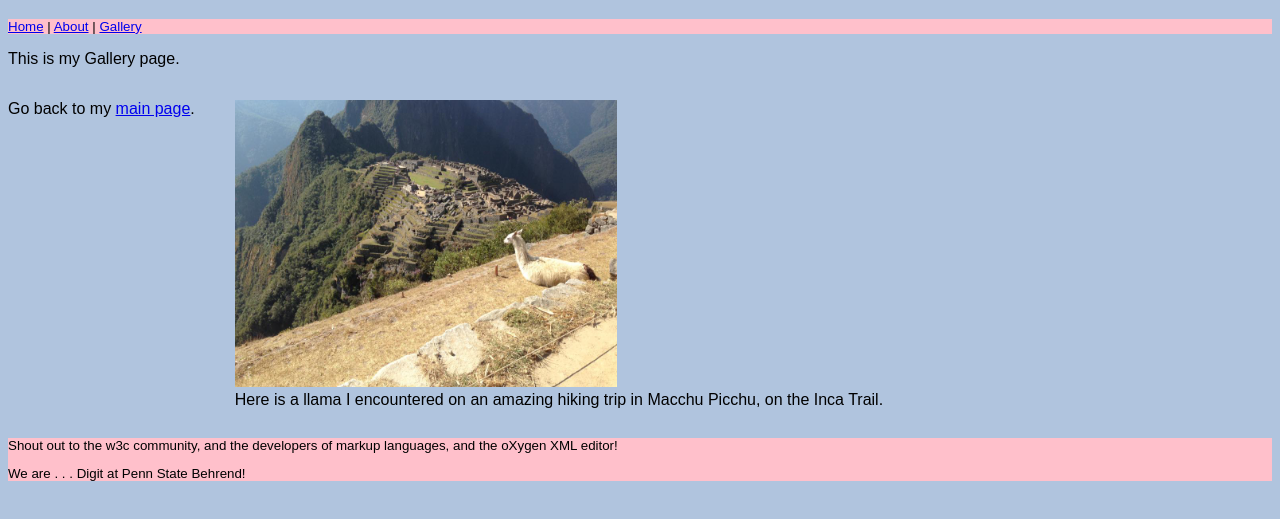
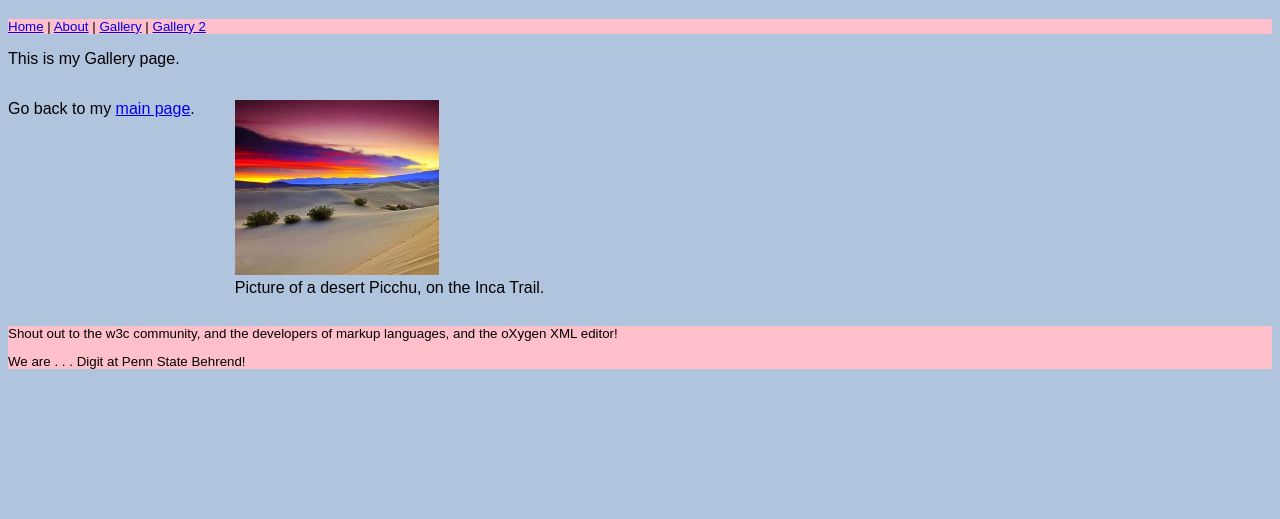
Before and after one commit to EmryB/Portfolio, a plain HTML site: page docs/gallery2.html in a window 1280 px wide. Shown: the part 61-580 px from the top of the page. Drawn offline with Linux system fonts and the light colour scheme.

Commit message:
updating

```diff
--- a/docs/gallery2.html
+++ b/docs/gallery2.html
@@ -22,7 +22,7 @@
         <!-- CONTENT FOR DISPLAY. The <body> element holds the content we see in the display window on the web browser.-->
         <h1>Gallery</h1>
         <nav class="featureBlock">
-            <a href="index.html">Home</a> | <a href="about.html">About</a> | <a href="gallery.html">Gallery</a>
+            <a href="index.html">Home</a> | <a href="about.html">About</a> | <a href="gallery.html">Gallery</a> | <a href="gallery2.html">Gallery 2</a>
 
         </nav>
         <p>This is my Gallery page.</p>
@@ -31,8 +31,8 @@
         <div class="side-by-side">
             <p>Go back to my <a href="index.html">main page</a>.</p>
             <figure>
-                <img src="images/llama_mp.jpg" />
-                <figcaption>Here is a llama I encountered on an amazing hiking trip in Macchu
+                <img src="images/OIP.jpg" />
+                <figcaption>Picture of a desert
                     Picchu, on the Inca Trail.</figcaption>
             </figure>
 
```
Also changed, not shown: docs/gallery.html (+1 -1 lines), docs/images/OIP.jpg (added).
